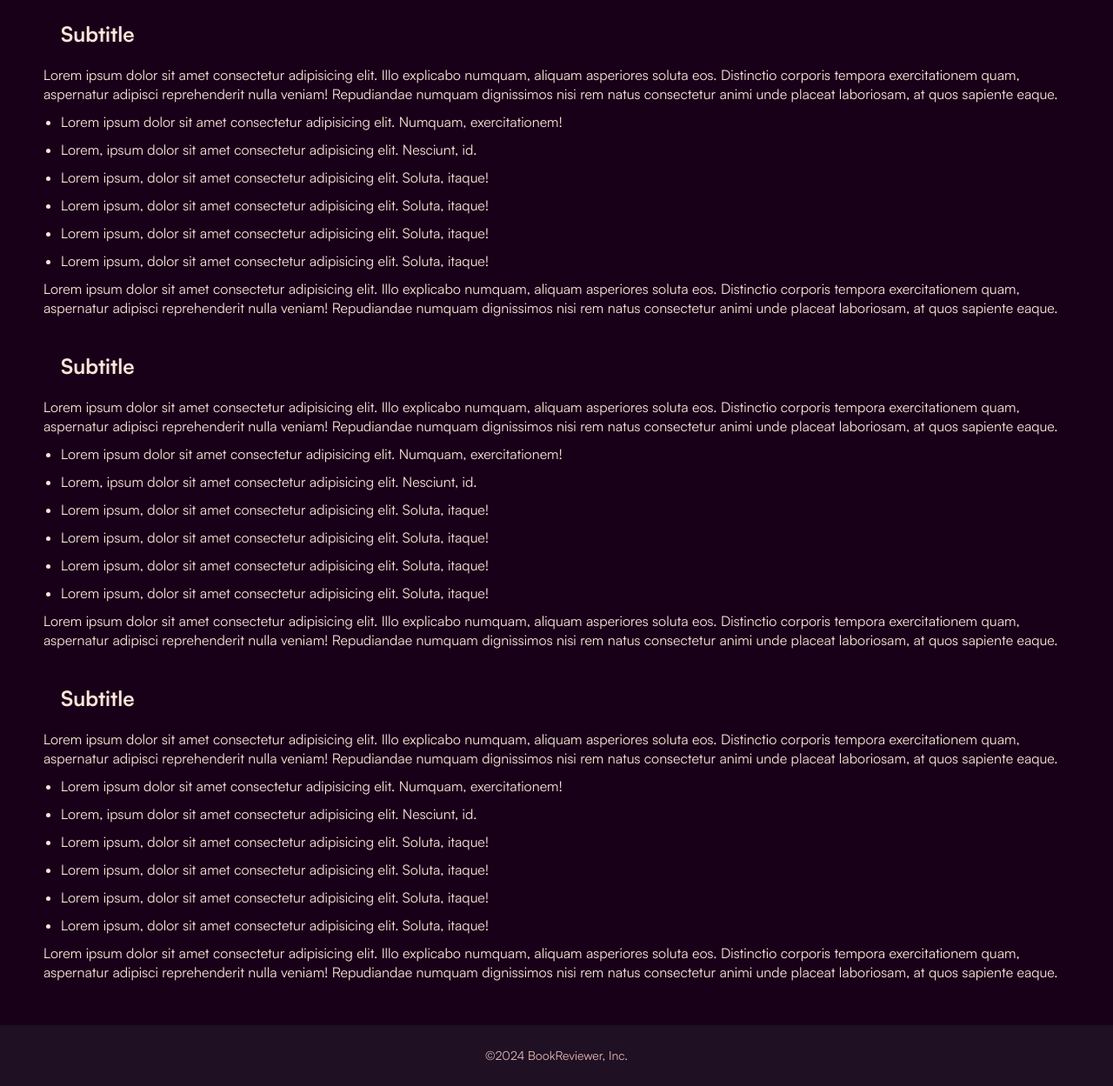
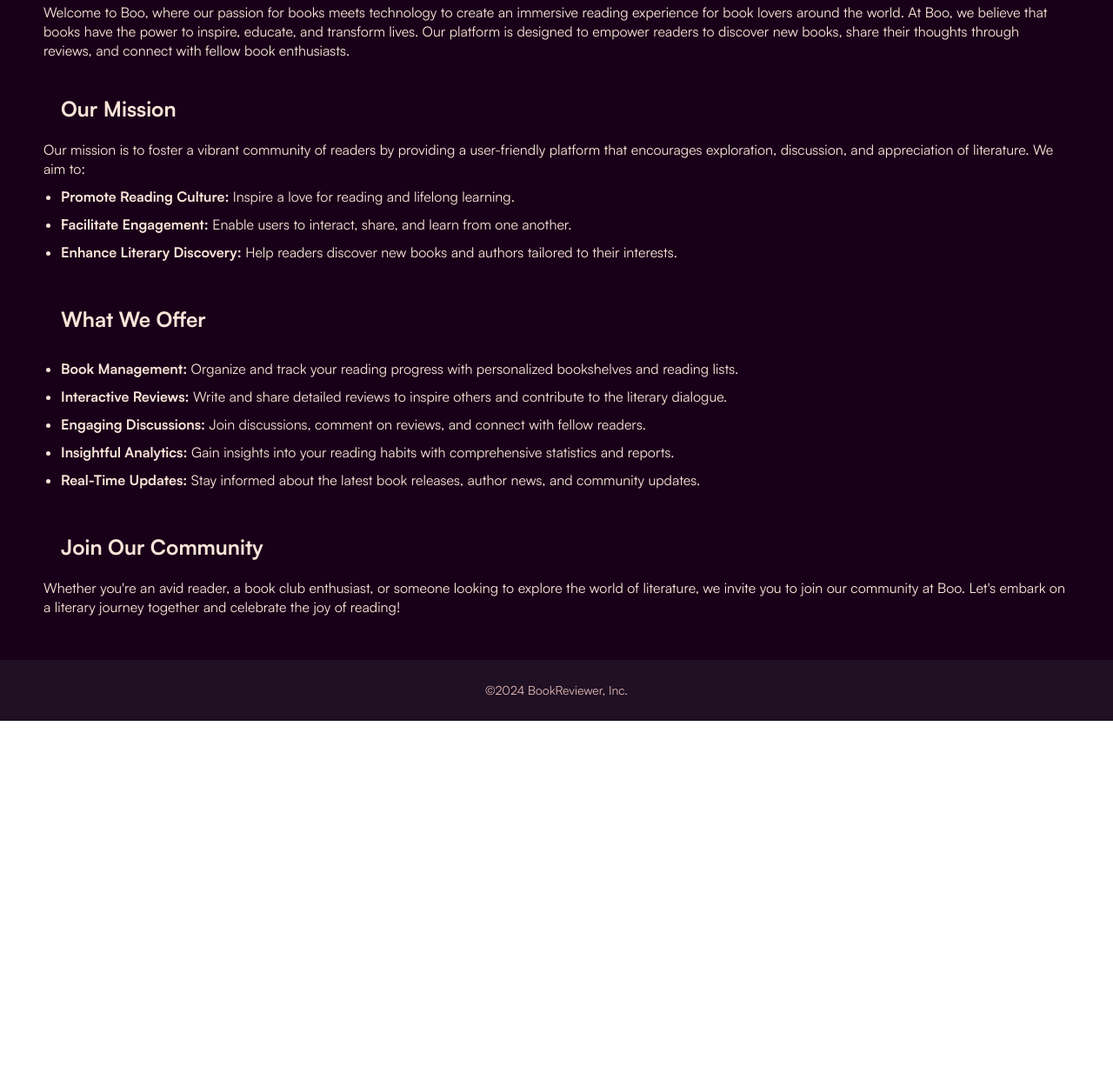
Before and after one commit to Rovybb/BookReviewer, a website: page about.html in a window 1280 px wide. Shown: the part 188-1437 px from the top of the page at 87% size. After the commit the page ends 1017 px from the top, so only its background shows below. Drawn offline with Linux system fonts and the light colour scheme.

Commit message:
Added about text

```diff
--- a/about.html
+++ b/about.html
@@ -1,42 +1,23 @@
 <!DOCTYPE html>
 <html lang="en">
+
 <head>
     <meta charset="UTF-8" />
     <meta name="viewport" content="width=device-width, initial-scale=1.0" />
     <title>Book Reviewer</title>
-        <link
-            rel="apple-touch-icon"
-            sizes="180x180"
-            href="./public/apple-touch-icon.png"
-        />
-        <link
-            rel="icon"
-            type="image/png"
-            sizes="32x32"
-            href="./public/favicon-32x32.png"
-        />
-        <link
-            rel="icon"
-            type="image/png"
-            sizes="16x16"
-            href="./public/favicon-16x16.png"
-        />
+    <link rel="apple-touch-icon" sizes="180x180" href="./public/apple-touch-icon.png" />
+    <link rel="icon" type="image/png" sizes="32x32" href="./public/favicon-32x32.png" />
+    <link rel="icon" type="image/png" sizes="16x16" href="./public/favicon-16x16.png" />
     <link rel="manifest" href="./public/site.webmanifest" />
     <link rel="stylesheet" href="styles/layout/index.css" />
     <link rel="stylesheet" href="./styles/modules/about/index.css" />
-        <script
-            src="https://kit.fontawesome.com/3811cdfa76.js"
-            crossorigin="anonymous"
-        ></script>
+    <script src="https://kit.fontawesome.com/3811cdfa76.js" crossorigin="anonymous"></script>
 </head>
+
 <body class="dark-theme">
     <div class="mobile-menu">
         <span class="fa-solid fa-x mobile-menu-close-button"></span>
-            <span
-                class="mobile-menu-logo"
-                onclick="handleNavigate('../index.html')"
-                >Book<mark>Reviewer</mark></span
-            >
+        <span class="mobile-menu-logo" onclick="handleNavigate('../index.html')">Book<mark>Reviewer</mark></span>
         <ul class="mobile-menu-list">
             <li class="mobile-menu-list-item">
                 <a href="../index.html" class="menu-list-link">Home</a>
@@ -57,10 +38,7 @@
     </div>
     <div class="container">
         <header class="header">
-                <span
-                    class="logo logo--clickable"
-                    onclick="handleNavigate('./index.html')"
-                >
+            <span class="logo logo--clickable" onclick="handleNavigate('./index.html')">
                 Book<mark>Reviewer</mark>
             </span>
             <nav class="nav">
@@ -79,11 +57,7 @@
                     </li>
                 </ul>
             </nav>
-                <button
-                    id="button--login"
-                    class="button button--bordered"
-                    onclick="handleNavigate('./login.html')"
-                >
+            <button id="button--login" class="button button--bordered" onclick="handleNavigate('./login.html')">
                 Login
             </button>
             <div class="mobile-menu-button">
@@ -92,146 +66,67 @@
         </header>
         <main class="main-content">
             <section class="about">
-                    <h2 class="about-title">Title</h2>
-                    <h3 class="about-subtitle">Subtitle</h3>
+                <h2 class="about-title">About Us</h2>
                 <div class="about-container">
                     <p class="about-container-text">
-                            Lorem ipsum dolor sit amet consectetur adipisicing
-                            elit. Illo explicabo numquam, aliquam asperiores
-                            soluta eos. Distinctio corporis tempora
-                            exercitationem quam, aspernatur adipisci
-                            reprehenderit nulla veniam! Repudiandae numquam
-                            dignissimos nisi rem natus consectetur animi unde
-                            placeat laboriosam, at quos sapiente eaque.
+                        Welcome to Boo, where our passion for books meets technology to create an immersive reading
+                        experience for book lovers around the world.
+                        At Boo, we believe that books have the power to inspire, educate, and transform lives. Our
+                        platform is designed to empower readers to discover new books, share their thoughts through
+                        reviews, and connect with fellow book enthusiasts.
+                    </p>
+                </div>
+                <h3 class="about-subtitle">Our Mission</h3>
+                <div class="about-container">
+                    <p class="about-container-text">
+                        Our mission is to foster a vibrant community of readers by providing a user-friendly platform
+                        that encourages exploration, discussion, and appreciation of literature. We aim to:
                     </p>
                     <ul class="about-container-ul">
                         <li class="about-container-li">
-                                Lorem ipsum dolor sit amet consectetur
-                                adipisicing elit. Numquam, exercitationem!
+                            <strong>Promote Reading Culture:</strong> Inspire a love for reading and lifelong learning.
                         </li>
                         <li class="about-container-li">
-                                Lorem, ipsum dolor sit amet consectetur
-                                adipisicing elit. Nesciunt, id.
+                            <strong>Facilitate Engagement:</strong> Enable users to interact, share, and learn from one
+                            another.
                         </li>
                         <li class="about-container-li">
-                                Lorem ipsum, dolor sit amet consectetur
-                                adipisicing elit. Soluta, itaque!
+                            <strong>Enhance Literary Discovery:</strong> Help readers discover new books and authors
+                            tailored to their interests.
+                        </li>
+                    </ul>
+                </div>
+                <h3 class="about-subtitle">What We Offer</h3>
+                <div class="about-container">
+                    <ul class="about-container-ul">
+                        <li class="about-container-li">
+                            <strong>Book Management:</strong> Organize and track your reading progress with personalized
+                            bookshelves and reading lists.
                         </li>
                         <li class="about-container-li">
-                                Lorem ipsum, dolor sit amet consectetur
-                                adipisicing elit. Soluta, itaque!
+                            <strong>Interactive Reviews:</strong> Write and share detailed reviews to inspire others and
+                            contribute to the literary dialogue.
                         </li>
                         <li class="about-container-li">
-                                Lorem ipsum, dolor sit amet consectetur
-                                adipisicing elit. Soluta, itaque!
+                            <strong>Engaging Discussions:</strong> Join discussions, comment on reviews, and connect
+                            with fellow readers.
                         </li>
                         <li class="about-container-li">
-                                Lorem ipsum, dolor sit amet consectetur
-                                adipisicing elit. Soluta, itaque!
+                            <strong>Insightful Analytics:</strong> Gain insights into your reading habits with
+                            comprehensive statistics and reports.
+                        </li>
+                        <li class="about-container-li">
+                            <strong>Real-Time Updates:</strong> Stay informed about the latest book releases, author
+                            news, and community updates.
                         </li>
                     </ul>
-                        <p class="about-container-text">
-                            Lorem ipsum dolor sit amet consectetur adipisicing
-                            elit. Illo explicabo numquam, aliquam asperiores
-                            soluta eos. Distinctio corporis tempora
-                            exercitationem quam, aspernatur adipisci
-                            reprehenderit nulla veniam! Repudiandae numquam
-                            dignissimos nisi rem natus consectetur animi unde
-                            placeat laboriosam, at quos sapiente eaque.
-                        </p>
                 </div>
-                    <h3 class="about-subtitle">Subtitle</h3>
+                <h3 class="about-subtitle">Join Our Community</h3>
                 <div class="about-container">
                     <p class="about-container-text">
-                            Lorem ipsum dolor sit amet consectetur adipisicing
-                            elit. Illo explicabo numquam, aliquam asperiores
-                            soluta eos. Distinctio corporis tempora
-                            exercitationem quam, aspernatur adipisci
-                            reprehenderit nulla veniam! Repudiandae numquam
-                            dignissimos nisi rem natus consectetur animi unde
-                            placeat laboriosam, at quos sapiente eaque.
-                        </p>
-                        <ul class="about-container-ul">
-                            <li class="about-container-li">
-                                Lorem ipsum dolor sit amet consectetur
-                                adipisicing elit. Numquam, exercitationem!
-                            </li>
-                            <li class="about-container-li">
-                                Lorem, ipsum dolor sit amet consectetur
-                                adipisicing elit. Nesciunt, id.
-                            </li>
-                            <li class="about-container-li">
-                                Lorem ipsum, dolor sit amet consectetur
-                                adipisicing elit. Soluta, itaque!
-                            </li>
-                            <li class="about-container-li">
-                                Lorem ipsum, dolor sit amet consectetur
-                                adipisicing elit. Soluta, itaque!
-                            </li>
-                            <li class="about-container-li">
-                                Lorem ipsum, dolor sit amet consectetur
-                                adipisicing elit. Soluta, itaque!
-                            </li>
-                            <li class="about-container-li">
-                                Lorem ipsum, dolor sit amet consectetur
-                                adipisicing elit. Soluta, itaque!
-                            </li>
-                        </ul>
-                        <p class="about-container-text">
-                            Lorem ipsum dolor sit amet consectetur adipisicing
-                            elit. Illo explicabo numquam, aliquam asperiores
-                            soluta eos. Distinctio corporis tempora
-                            exercitationem quam, aspernatur adipisci
-                            reprehenderit nulla veniam! Repudiandae numquam
-                            dignissimos nisi rem natus consectetur animi unde
-                            placeat laboriosam, at quos sapiente eaque.
-                        </p>
-                    </div>
-                    <h3 class="about-subtitle">Subtitle</h3>
-                    <div class="about-container">
-                        <p class="about-container-text">
-                            Lorem ipsum dolor sit amet consectetur adipisicing
-                            elit. Illo explicabo numquam, aliquam asperiores
-                            soluta eos. Distinctio corporis tempora
-                            exercitationem quam, aspernatur adipisci
-                            reprehenderit nulla veniam! Repudiandae numquam
-                            dignissimos nisi rem natus consectetur animi unde
-                            placeat laboriosam, at quos sapiente eaque.
-                        </p>
-                        <ul class="about-container-ul">
-                            <li class="about-container-li">
-                                Lorem ipsum dolor sit amet consectetur
-                                adipisicing elit. Numquam, exercitationem!
-                            </li>
-                            <li class="about-container-li">
-                                Lorem, ipsum dolor sit amet consectetur
-                                adipisicing elit. Nesciunt, id.
-                            </li>
-                            <li class="about-container-li">
-                                Lorem ipsum, dolor sit amet consectetur
-                                adipisicing elit. Soluta, itaque!
-                            </li>
-                            <li class="about-container-li">
-                                Lorem ipsum, dolor sit amet consectetur
-                                adipisicing elit. Soluta, itaque!
-                            </li>
-                            <li class="about-container-li">
-                                Lorem ipsum, dolor sit amet consectetur
-                                adipisicing elit. Soluta, itaque!
-                            </li>
-                            <li class="about-container-li">
-                                Lorem ipsum, dolor sit amet consectetur
-                                adipisicing elit. Soluta, itaque!
-                            </li>
-                        </ul>
-                        <p class="about-container-text">
-                            Lorem ipsum dolor sit amet consectetur adipisicing
-                            elit. Illo explicabo numquam, aliquam asperiores
-                            soluta eos. Distinctio corporis tempora
-                            exercitationem quam, aspernatur adipisci
-                            reprehenderit nulla veniam! Repudiandae numquam
-                            dignissimos nisi rem natus consectetur animi unde
-                            placeat laboriosam, at quos sapiente eaque.
+                        Whether you're an avid reader, a book club enthusiast, or someone looking to explore the world of
+                        literature, we invite you to join our community at Boo. Let's embark on a
+                        literary journey together and celebrate the joy of reading!
                     </p>
                 </div>
             </section>
@@ -247,4 +142,5 @@
     </script>
     <script src="../utils/handleOpenMenu.js"></script>
 </body>
+
 </html>
```
Lines whose indentation alone changed are shown as unchanged.
